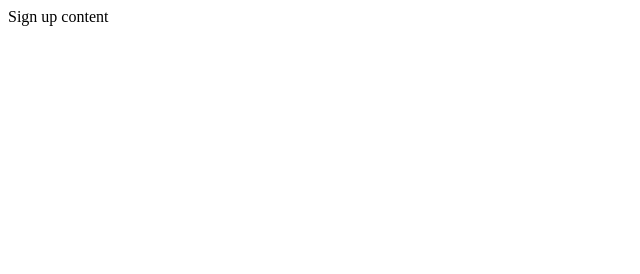
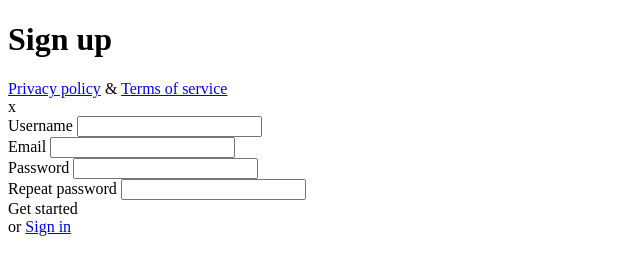
Before and after one commit to ESinkev/6-SIGN-UP2, a plain HTML site: page index.html in a window 1280 px wide. Shown: the whole page, without its empty margins (0-640 px from the left). Drawn offline with Linux system fonts and the light colour scheme.

Commit message:
HTML structure update

```diff
--- a/index.html
+++ b/index.html
@@ -6,6 +6,42 @@
     <title>Sign up</title>
 </head>
 <body>
-    Sign up content
+    <main>
+        <div>
+<h1>Sign up</h1>
+<footer>
+    <a href="#">Privacy policy</a>
+    <span>&amp;</span>
+<a href="#">Terms of service</a>
+</footer>
+        </div>
+        <div>
+<div>x</div>
+<form>
+    <div>
+        <label for="username">Username</label>
+        <input id="username" type="text">
+    </div>
+    <div>
+        <label for="email">Email</label>
+        <input id="email" type="email">
+    </div>
+    <div>
+        <label for="pass">Password</label>
+        <input id="pass" type="password">
+    </div>
+    <div>
+        <label for="repass">Repeat password</label>
+        <input id="repass" type="password">
+    </div>
+    <div>
+        <div>Get started</div>
+        <span>or</span>
+        <a href="#">Sign in</a>
+    </div>
+
+</form>
+        </div>
+    </main>
 </body>
 </html>
```
